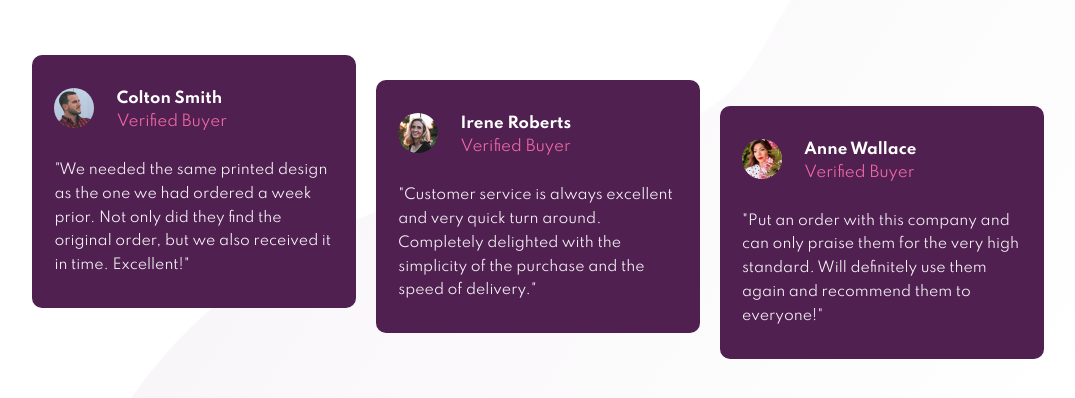
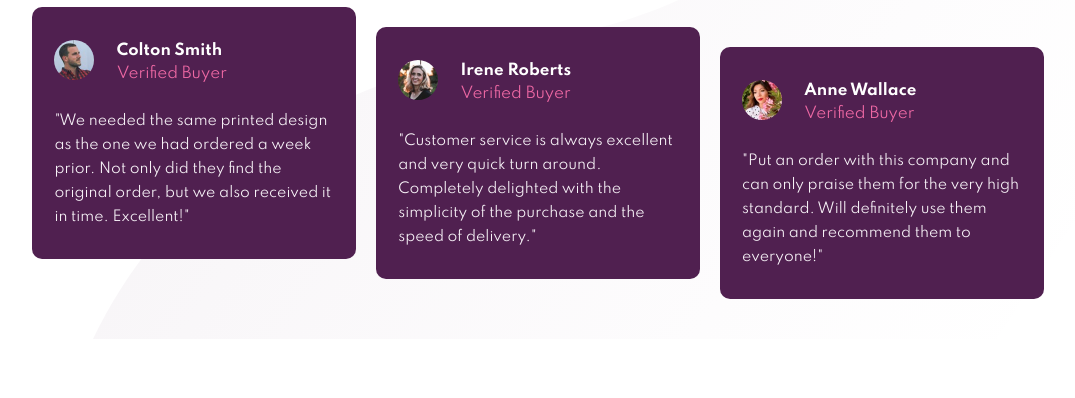
Before and after one commit to AndreaTamara/social-proof-section-master, a plain HTML site: page index.html in a window 1280 px wide. Shown: the part 336-734 px from the top of the page, without its empty margins (102-1177 px from the left). Drawn offline with Linux system fonts and the light colour scheme.

Commit message:
cambio dimensiones

```diff
--- a/css/estilo.css
+++ b/css/estilo.css
@@ -11,11 +11,13 @@ body{
     background-position: left top, right bottom;
     background-repeat: no-repeat;
     width: 100vw;
-    height: 100vh;
+    height: auto;
     display:flex;
     flex-direction: column;
-    justify-content: space-evenly;
+    justify-content: center;
     align-items: center;
+    gap:50px;
+    margin-top: 40px;
 }
 
 .container{
@@ -23,7 +25,7 @@ body{
     flex-direction: row;
     justify-content: space-between;
     align-items: center;
-    height: 45%;
+    /* height: 45%; */
     width:79%;
 }
 
@@ -125,13 +127,13 @@ body{
 }
 
 #review1{
-    margin-bottom: 15%;
+    margin-bottom: 80px;
 }
 #review2{
-    margin-bottom: 10%;
+    margin-bottom: 40px;
 }
 #review3{
-    margin-bottom: 5%;
+    margin-bottom: 0;
 }
 
 @media (max-width:1040px){
```
